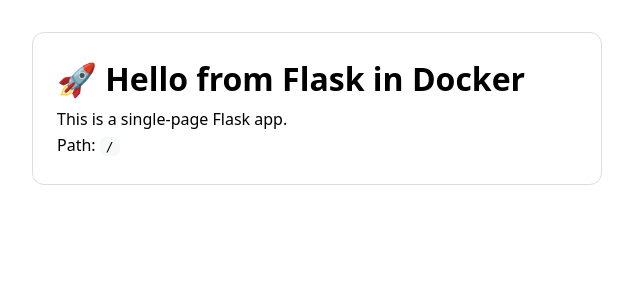
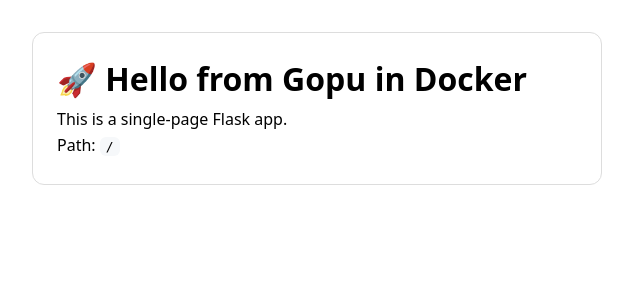
Before and after one commit to gops601/MyContainersample, a Flask app: page / in a window 1280 px wide. Shown: the top 300 px of the page, without its empty margins (0-640 px from the left). Run offline with Flask 3, Linux system fonts and the light colour scheme.

Commit message:
updated html

```diff
--- a/templates/index.html
+++ b/templates/index.html
@@ -14,7 +14,7 @@
   </head>
   <body>
     <div class="card">
-      <h1>🚀 Hello from Flask in Docker</h1>
+      <h1>🚀 Hello from Gopu in Docker</h1>
       <p>This is a single-page Flask app.</p>
       <p>Path: <code>/</code></p>
     </div>
```
